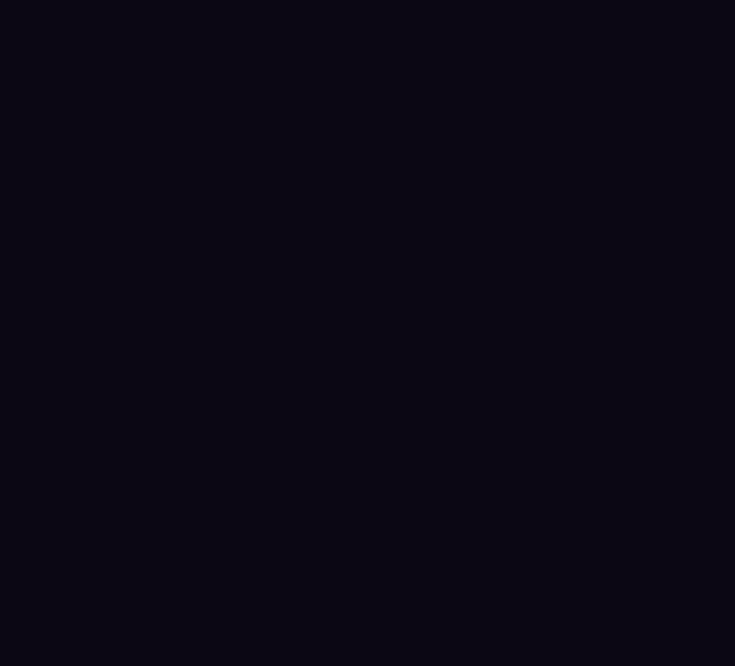
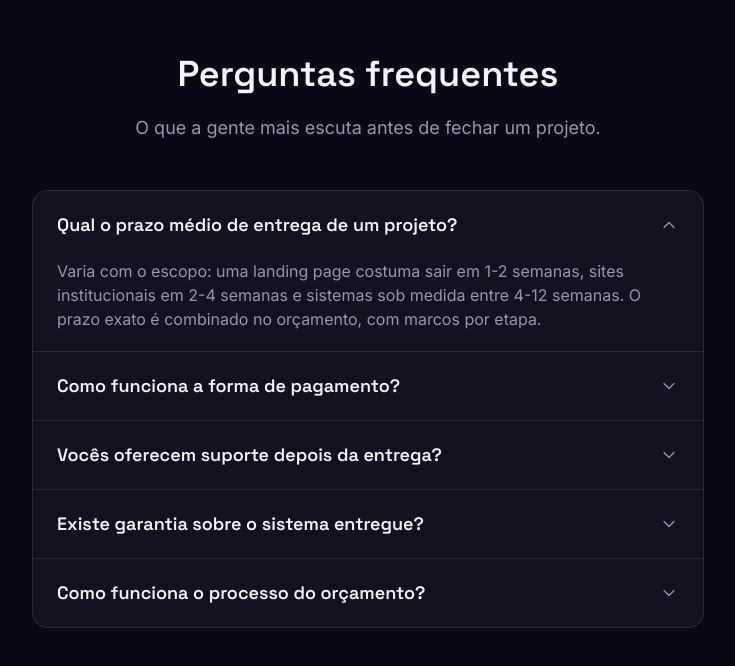
Before and after one commit to AzuosDev/AzuosDev-ig, a Next.js app in the folder azuos-landing/: page / in a window 1280 px wide. Shown: the part 5836-6502 px from the top of the page, without its empty margins (272-1007 px from the left). Before the commit the page ends 5778 px from the top, so only its background shows below. Built offline with nearby package versions, Linux system fonts and the light colour scheme.

Commit message:
Implement FAQ section
Keyboard-accessible accordion (aria-expanded, aria-controls) with
answers covering delivery time, payment, support and the quote process.

```diff
--- a/azuos-landing/src/components/sections/FAQ.tsx
+++ b/azuos-landing/src/components/sections/FAQ.tsx
@@ -1,3 +1,101 @@
+"use client";
+
+import { useState } from "react";
+
+type Pergunta = {
+  pergunta: string;
+  resposta: string;
+};
+
+const perguntas: Pergunta[] = [
+  {
+    pergunta: "Qual o prazo médio de entrega de um projeto?",
+    resposta:
+      "Varia com o escopo: uma landing page costuma sair em 1-2 semanas, sites institucionais em 2-4 semanas e sistemas sob medida entre 4-12 semanas. O prazo exato é combinado no orçamento, com marcos por etapa.",
+  },
+  {
+    pergunta: "Como funciona a forma de pagamento?",
+    resposta:
+      "O pagamento é dividido por etapa do projeto (ex: entrada, meio e entrega final), nunca 100% adiantado. As condições exatas são fechadas junto com o orçamento, antes de começar o desenvolvimento.",
+  },
+  {
+    pergunta: "Vocês oferecem suporte depois da entrega?",
+    resposta:
+      "Sim. Todo projeto sai com um período de garantia incluso, cobrindo correções de bugs. Ajustes ou novas funcionalidades depois desse período podem ser contratados à parte.",
+  },
+  {
+    pergunta: "Existe garantia sobre o sistema entregue?",
+    resposta:
+      "Sim. Durante o período de garantia, qualquer erro identificado no que foi combinado no escopo é corrigido sem custo adicional.",
+  },
+  {
+    pergunta: "Como funciona o processo do orçamento?",
+    resposta:
+      "Você conta o que precisa, entendemos o problema e o processo por trás dele, e devolvemos um orçamento com escopo, prazo e valor definidos — sem letra miúda escondida depois.",
+  },
+];
+
 export default function FAQ() {
-  return null;
+  const [aberto, setAberto] = useState<number | null>(0);
+
+  return (
+    <section id="faq" className="px-6 py-20 sm:py-28">
+      <div className="mx-auto max-w-3xl text-center">
+        <h2 className="font-display text-3xl font-semibold text-text-primary sm:text-4xl">
+          Perguntas frequentes
+        </h2>
+        <p className="mt-5 text-balance text-base text-text-secondary sm:text-lg">
+          O que a gente mais escuta antes de fechar um projeto.
+        </p>
+      </div>
+
+      <div className="mx-auto mt-12 max-w-2xl divide-y divide-white/10 rounded-2xl border border-white/10 bg-surface">
+        {perguntas.map((item, index) => {
+          const isOpen = aberto === index;
+          const panelId = `faq-panel-${index}`;
+          const buttonId = `faq-button-${index}`;
+
+          return (
+            <div key={item.pergunta}>
+              <h3>
+                <button
+                  id={buttonId}
+                  type="button"
+                  aria-expanded={isOpen}
+                  aria-controls={panelId}
+                  onClick={() => setAberto(isOpen ? null : index)}
+                  className="flex w-full items-center justify-between gap-4 px-6 py-5 text-left font-display text-base font-semibold text-text-primary transition-colors hover:text-brand-end focus-visible:outline focus-visible:outline-2 focus-visible:outline-offset-[-2px] focus-visible:outline-brand-end sm:text-lg"
+                >
+                  {item.pergunta}
+                  <svg
+                    aria-hidden="true"
+                    viewBox="0 0 24 24"
+                    fill="none"
+                    stroke="currentColor"
+                    strokeWidth={1.5}
+                    strokeLinecap="round"
+                    strokeLinejoin="round"
+                    className={`h-5 w-5 shrink-0 text-text-secondary transition-transform duration-200 ${
+                      isOpen ? "rotate-180" : ""
+                    }`}
+                  >
+                    <polyline points="6 9 12 15 18 9" />
+                  </svg>
+                </button>
+              </h3>
+              <div
+                id={panelId}
+                role="region"
+                aria-labelledby={buttonId}
+                hidden={!isOpen}
+                className="px-6 pb-5 text-sm text-text-secondary sm:text-base"
+              >
+                {item.resposta}
+              </div>
+            </div>
+          );
+        })}
+      </div>
+    </section>
+  );
 }
```
